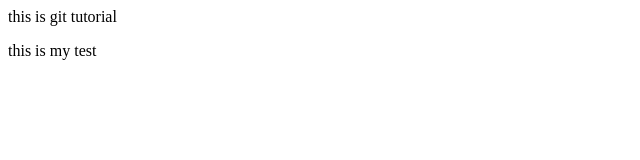
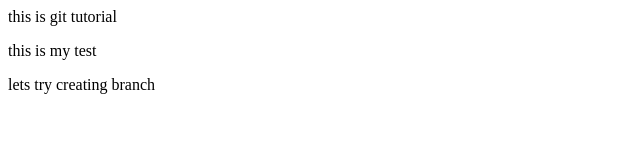
Before and after one commit to String-8/apnacollege-demo, a plain HTML site: page index.html in a window 1280 px wide. Shown: the whole page, without its empty margins (0-640 px from the left). Drawn offline with Linux system fonts and the light colour scheme.

Commit message:
branch test

```diff
--- a/index.html
+++ b/index.html
@@ -7,5 +7,6 @@
 <body>
     <p>this is git tutorial</p>
     <P>this is my test</P>
+    <p> lets try creating branch </p>
 </body>
 </html>
```
